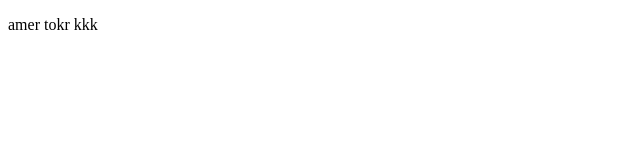
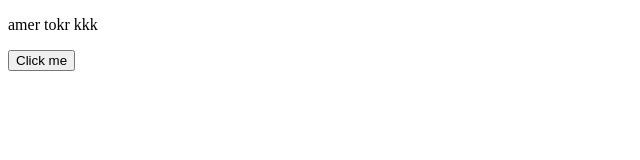
Before and after one commit to Sh75cr7/mypage, a plain HTML site: page index.html in a window 1280 px wide. Shown: the whole page, without its empty margins (0-640 px from the left). Drawn offline with Linux system fonts and the light colour scheme.

Commit message:
adding button

```diff
--- a/index.html
+++ b/index.html
@@ -7,5 +7,6 @@
 </head>
 <body>
     <p>amer tokr kkk</p>
+    <button placeholder="enter password">Click me</button>
 </body>
 </html>
```
